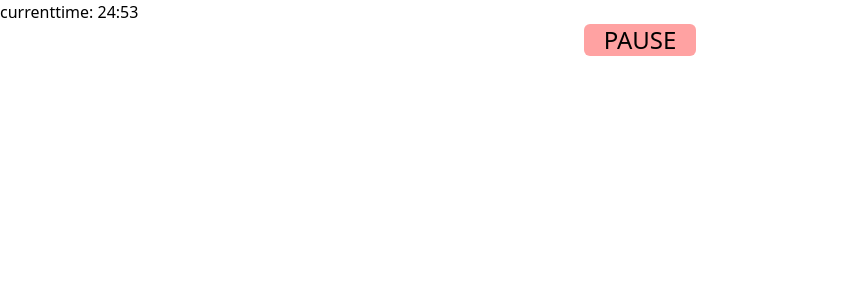
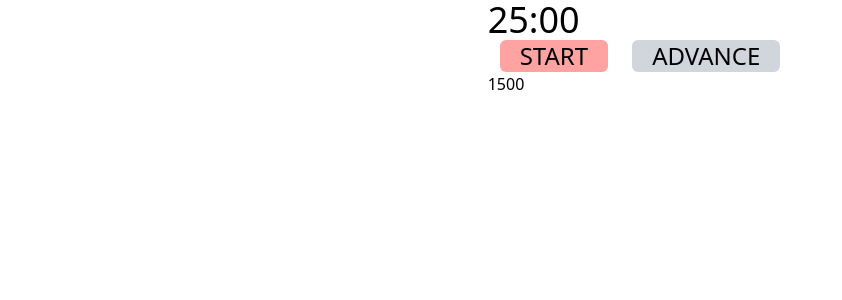
Before and after one commit to extoplasm/pomodoro, a React (Vite) app: page / in a window 1280 px wide. Shown: the top 300 px of the page, without its empty margins (0-842 px from the left). Built offline with nearby package versions, Linux system fonts and the light colour scheme.

Commit message:
feat: finished the timer component

```diff
--- a/src/App.tsx
+++ b/src/App.tsx
@@ -1,20 +1,34 @@
 import Timer from '@/components/timer'
 import { useState } from 'react'
 
+const stageMap = [1500, 900, 300]
+
 function App() {
-  const [isCountdownStarted, setCountdownStarted] = useState(true)
+  const [isCountdownStarted, setCountdownStarted] = useState(false)
+  const [stage, setStage] = useState(stageMap[0])
 
   return (
     <>
-      <div>
+      <div className="m-auto w-min">
         <Timer
+          stage={stage}
+          setStage={setStage}
           isCountdownStarted={isCountdownStarted}
         />
-        <button className="text-2xl bg-red-300 flex m-auto px-5 rounded-md hover:bg-red-700" onClick={() => {
-          setCountdownStarted(!isCountdownStarted)
-        }}>
-          {isCountdownStarted ? 'PAUSE' : 'START'}
-        </button>
+        <div className="flex items-center">
+          <button className="text-2xl bg-red-300 flex mx-3 px-5 rounded-md hover:bg-red-700" onClick={() => {
+            setCountdownStarted(!isCountdownStarted)
+          }}>
+            {isCountdownStarted ? 'PAUSE' : 'START'}
+          </button>
+          <button className="text-2xl bg-red-300 flex mx-3 px-5 rounded-md hover:bg-red-700 disabled:bg-gray-300"
+          onClick={() => {
+            setStage(stageMap[stageMap.indexOf(stage) + 1] || stageMap[0])
+          }}
+          disabled={!isCountdownStarted}
+          >ADVANCE</button>
+        </div>
+        <div>{stage}</div>
       </div>
     </>
   )
--- a/src/components/timer.tsx
+++ b/src/components/timer.tsx
@@ -1,22 +1,28 @@
-import Countdown from '@/hooks/countdown'
+import timerCountdown from '@/hooks/countdown'
 
 interface Props {
-  isCountdownStarted : boolean
+  stage : number,
+  setStage: Function,
+  isCountdownStarted: boolean,
 }
 
-const formatTime = (seconds: number): string => {
+const formatTime = (milliseconds: number): string => {
+  const seconds = Math.floor(milliseconds / 1000);
+  const remainingMilliseconds = milliseconds % 1000;
+
   const minutes = Math.floor(seconds / 60);
   const secondsLeft = seconds % 60;
-
-  return `${minutes}:${secondsLeft < 10 ? `0${secondsLeft}` : secondsLeft}`;
+  // note: milliseconds off for testing rn
+  return `${minutes}:${secondsLeft < 10 ? `0${secondsLeft}` : secondsLeft}${false ? `.${remainingMilliseconds < 10 ? `00${remainingMilliseconds}` : remainingMilliseconds < 100 ? `0${remainingMilliseconds}` : remainingMilliseconds}` : ''}`;
 };
 
-export default function Timer({isCountdownStarted} : Props) {
+
+export default function Timer({stage, setStage, isCountdownStarted} : Props) {
 
   return (
     <>
-      <div>
-        currenttime: {formatTime(Countdown(25, isCountdownStarted))}
+      <div className="text-4xl w-min">
+        {formatTime(timerCountdown(stage, setStage, isCountdownStarted))}
       </div>
     </>
   )
--- a/src/hooks/countdown.tsx
+++ b/src/hooks/countdown.tsx
@@ -2,34 +2,45 @@
     @remarks
     to check the time left in the timer every second
 
-    @param eventTime
-    the time the timer finishes in minutes
+    @param stage
+    the time the timer finishes in seconds
 
     @param isCountdownStarted
     boolean value to if the countdown has started yet
 
     @returns
-    the time left in the countdown
+    the time left in the countdown (seconds)
 **/
 
 import { useEffect, useState } from "react";
 
-export default function Countdown(eventTime: number, isCountdownStarted: boolean): number {
-    // yea should have kept eventTime as seconds for reuseability, but minutes seemed easier to implement as a pomodoro
-    const [remainingTime, setRemainingTime] = useState(eventTime * 60);
+const stageMap = [1500, 900, 300]
+
+export default function timerCountdown(stage: number, setStage: Function, isCountdownStarted: boolean): number {
+    const [endTime, setEndTime] = useState(0)
+    const [remainingTime, setRemainingTime] = useState(stage * 1000)
 
     useEffect(() => {
-        if (isCountdownStarted) {
-            // if countdown finish just dont run anymore, will add like an event later
-            if (remainingTime <= 0) return;
+        setEndTime(Date.now() + remainingTime)
+    }, [isCountdownStarted])
 
-            const countdownInterval = setInterval(() => {
-                setRemainingTime((prevTime) => prevTime - 1);
-            }, 1000)
+    useEffect(() => {
+        setEndTime(Date.now() + (stage * 1000))
+    }, [stage])
 
-            return () => clearInterval(countdownInterval)
-        }
-    }, [isCountdownStarted])
+    useEffect(() => {
+        const interval = setInterval(() => {
+            if (isCountdownStarted && (remainingTime > 0)) {
+                setRemainingTime(endTime - Date.now())
+            }
+            if (remainingTime <= 0) {
+                setStage(stageMap[stageMap.indexOf(stage) + 1] || stageMap[0])
+                setRemainingTime(endTime)
+            }
+        }, 0)
+
+        return () => clearInterval(interval)
+    })
 
     return remainingTime;
 }
```
